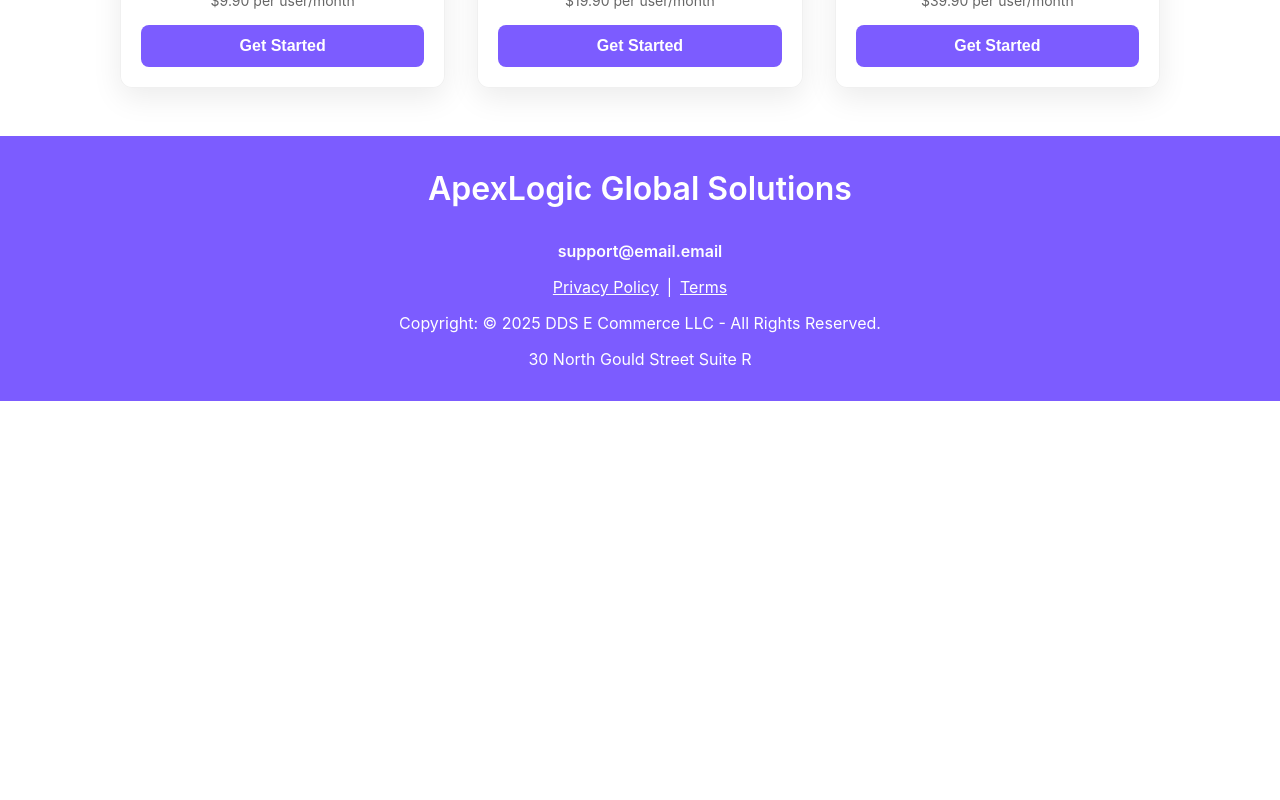
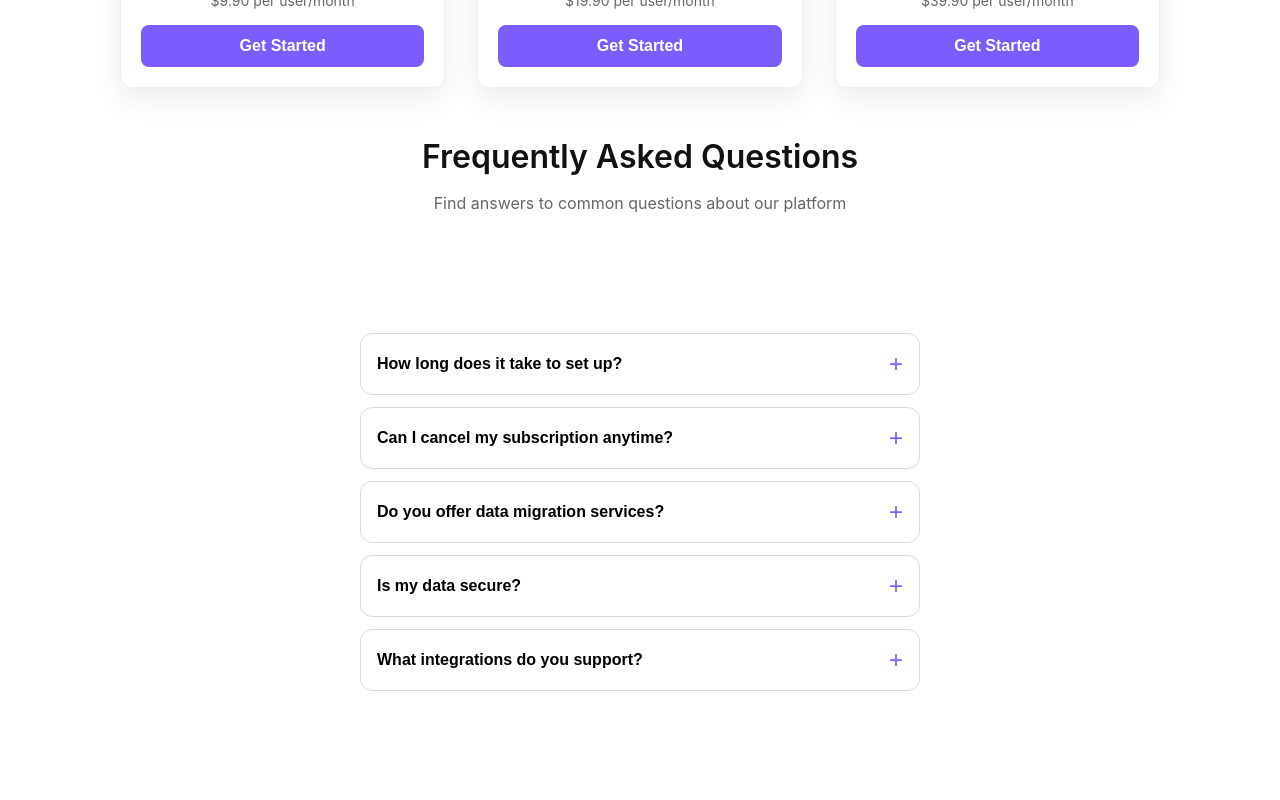
Before and after one commit to Levnaic/Omnicon-Landing-Next, a Next.js app: page / in a window 1280 px wide. Shown: the part 2640-3440 px from the top of the page. Before the commit the page ends 3041 px from the top, so only its background shows below. Built offline with nearby package versions, Linux system fonts and the light colour scheme.

Commit message:
faq resen

```diff
--- a/src/app/(main)/page.tsx
+++ b/src/app/(main)/page.tsx
@@ -7,6 +7,7 @@ import {
   PricingSection,
 } from "@/components";
 import "./main-page.scss";
+import FaqSection from "@/components/section/faq/faq";
 
 const MainPage = () => {
   return (
@@ -15,6 +16,7 @@ const MainPage = () => {
       <WhyUsSection />
       <FeaturesSection />
       <PricingSection />
+      <FaqSection />
     </main>
   );
 };
--- /dev/null
+++ b/src/components/section/faq/faq.scss
@@ -0,0 +1,70 @@
+@use "variables" as v;
+@use "mixins" as m;
+
+.faq {
+  @include m.section-spacing;
+  max-width: 800px;
+  margin: v.$spacing-2xl auto v.$spacing-4xl auto;
+
+  &-title {
+    text-align: center;
+    margin-bottom: v.$spacing-lg;
+  }
+
+  &-subtitle {
+    text-align: center;
+    margin-bottom: v.$spacing-4xl;
+    color: v.$text-secondary;
+  }
+
+  &-list {
+    display: flex;
+    flex-direction: column;
+    gap: v.$spacing-md;
+  }
+
+  &-item {
+    border: 1px solid v.$border-color;
+    border-radius: v.$border-radius-md;
+    overflow: hidden;
+
+    &.active {
+      border-color: v.$primary-color;
+    }
+  }
+
+  &-question {
+    width: 100%;
+    display: flex;
+    justify-content: space-between;
+    align-items: center;
+    padding: v.$spacing-lg;
+    background: none;
+    border: none;
+    cursor: pointer;
+    text-align: left;
+    font-size: inherit;
+    font-weight: 600;
+
+    &:hover {
+      background-color: rgba(v.$primary-color, 0.05);
+    }
+  }
+
+  &-icon {
+    font-size: 1.5rem;
+    font-weight: 300;
+    color: v.$primary-color;
+  }
+
+  &-answer {
+    overflow: hidden;
+
+    p {
+      padding: 0 v.$spacing-lg v.$spacing-lg;
+      margin: 0;
+      color: v.$text-secondary;
+      line-height: 1.6;
+    }
+  }
+}
--- /dev/null
+++ b/src/components/section/faq/faq.tsx
@@ -0,0 +1,69 @@
+import { useFAQ } from "@/hooks/useContent";
+import Section from "../section";
+import { motion } from "framer-motion";
+import { useState } from "react";
+import "./faq.scss";
+
+const FaqSection = () => {
+  const faqArr = useFAQ();
+  const [openItemId, setOpenItemId] = useState<number | null>(null);
+
+  const toggleItem = (id: number) => {
+    setOpenItemId(openItemId === id ? null : id);
+  };
+
+  return (
+    <Section id="faq">
+      <motion.div
+        className="faq"
+        initial={{ opacity: 0, y: 20 }}
+        animate={{ opacity: 1, y: 0 }}
+        transition={{ duration: 0.8 }}
+      >
+        <h2 className="faq-title">Frequently Asked Questions</h2>
+        <p className="faq-subtitle">
+          Find answers to common questions about our platform
+        </p>
+
+        <div className="faq-list">
+          {faqArr.map((faq) => (
+            <motion.div
+              key={faq.id}
+              className={`faq-item ${openItemId === faq.id ? "active" : ""}`}
+              initial={false}
+              animate={{ height: "auto" }}
+            >
+              <button
+                className="faq-question"
+                onClick={() => toggleItem(faq.id)}
+              >
+                <span>{faq.question}</span>
+                <motion.span
+                  className="faq-icon"
+                  animate={{ rotate: openItemId === faq.id ? 45 : 0 }}
+                  transition={{ duration: 0.3 }}
+                >
+                  +
+                </motion.span>
+              </button>
+
+              <motion.div
+                className="faq-answer"
+                initial={false}
+                animate={{
+                  opacity: openItemId === faq.id ? 1 : 0,
+                  height: openItemId === faq.id ? "auto" : 0,
+                }}
+                transition={{ duration: 0.3 }}
+              >
+                <p>{faq.answer}</p>
+              </motion.div>
+            </motion.div>
+          ))}
+        </div>
+      </motion.div>
+    </Section>
+  );
+};
+
+export default FaqSection;
```
